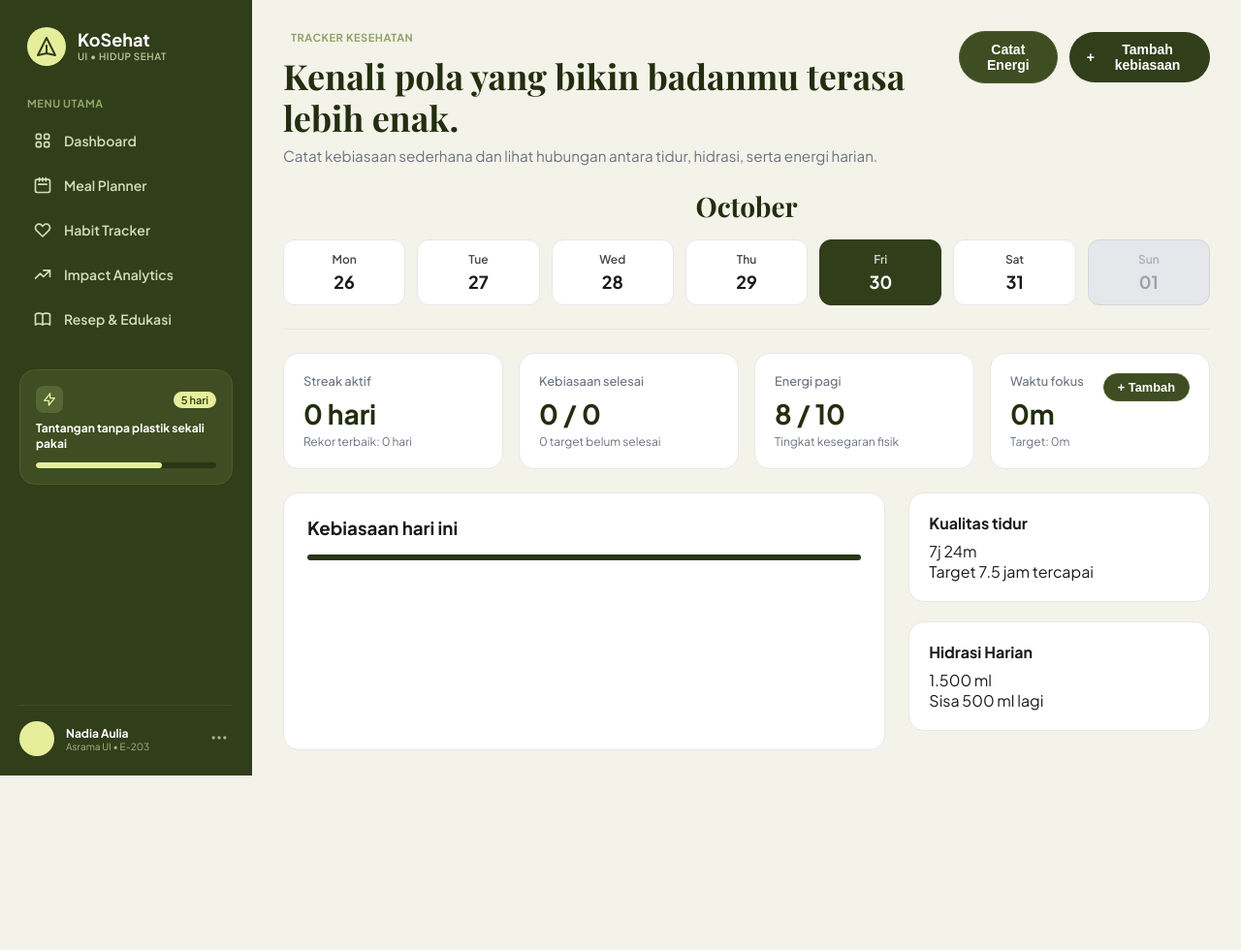
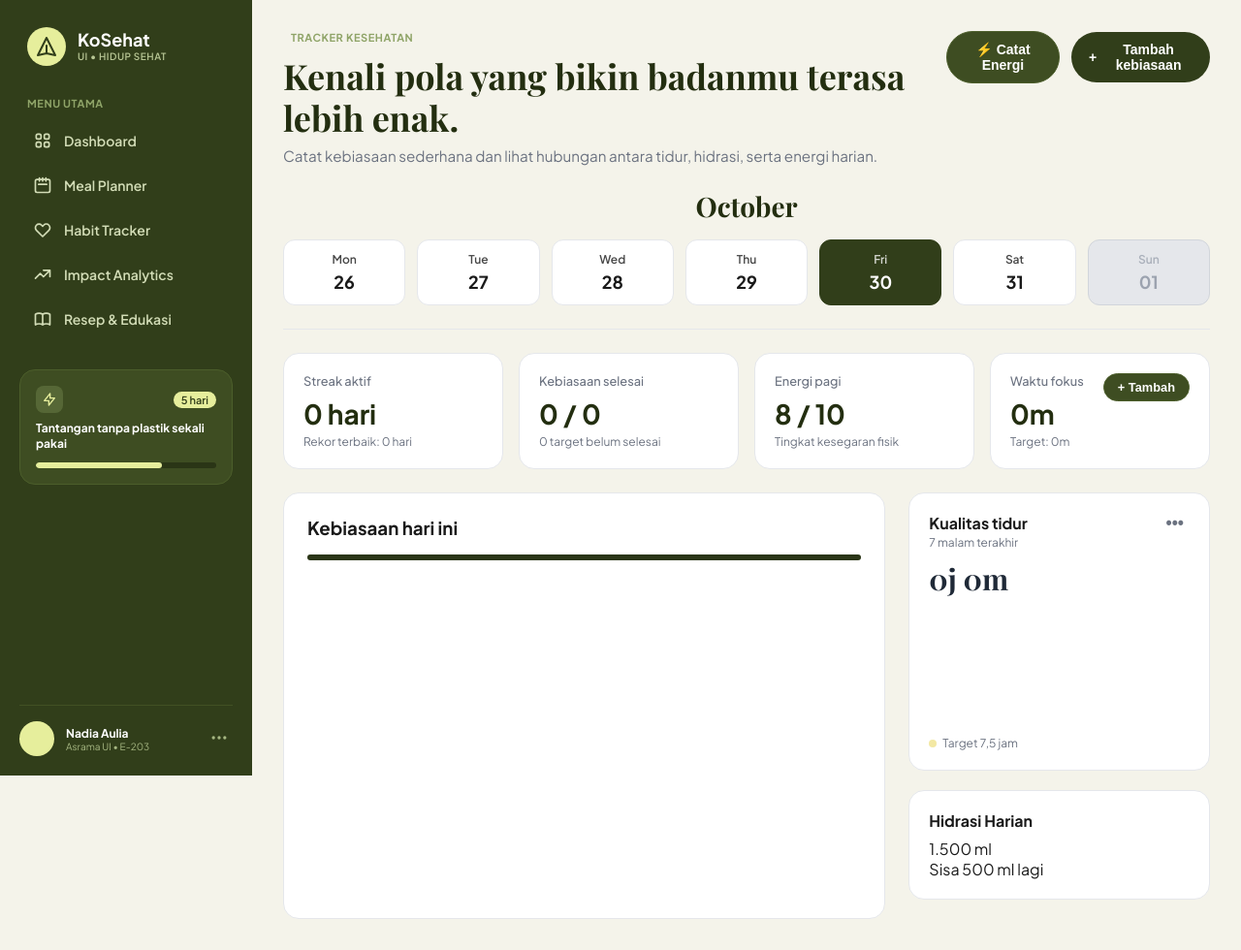
Before and after one commit to PBP-F-Kelompok-6/KoSehat, a Django app: template templates/habit_tracker.html in a window 1280 px wide. Shown: the whole page at 97% size. Before the commit the page ends 800 px from the top, so only its background shows below. Run offline with Django 5.2, Linux system fonts and the light colour scheme; the template is opened without the code that fills it, so the values that code supplies are empty.

Commit message:
feat(habit_tracker): implement 7-night sleep quality bar chart, hover tooltips, and sleep settings modal

```diff
--- a/habit_tracker/urls.py
+++ b/habit_tracker/urls.py
@@ -11,4 +11,5 @@ urlpatterns = [
     path('api/delete/<int:habit_id>/', views.delete_habit_ajax, name='delete_habit'),
     path('api/energy/', views.log_energy_ajax, name='log_energy'),
     path('api/focus/add/', views.add_focus_time_ajax, name='add_focus_time'),
+    path('api/sleep/settings/', views.log_sleep_settings_ajax, name='log_sleep_settings'),
 ]
--- a/static/css/habit_tracker.css
+++ b/static/css/habit_tracker.css
@@ -356,3 +356,159 @@
   color: #6b7280;
   margin-top: 4px;
 }
+
+/* ==========================================================================
+   SLEEP QUALITY CARD STYLING
+   ========================================================================== */
+.sleep-widget-card {
+  display: flex;
+  flex-direction: column;
+  justify-content: space-between;
+}
+
+.sleep-card-header {
+  display: flex;
+  justify-content: space-between;
+  align-items: flex-start;
+}
+
+.widget-subtitle {
+  font-size: 0.75rem;
+  color: #6b7280;
+  margin-top: 2px;
+}
+
+.btn-dots-menu {
+  background: none;
+  border: none;
+  font-size: 1.1rem;
+  font-weight: 700;
+  color: #6b7280;
+  cursor: pointer;
+  padding: 2px 6px;
+  border-radius: 4px;
+  line-height: 1;
+  transition: background-color 0.2s ease, color 0.2s ease;
+}
+
+.btn-dots-menu:hover {
+  background-color: #f3f4f6;
+  color: #111827;
+}
+
+.sleep-main-val {
+  font-size: 1.875rem;
+  font-weight: 700;
+  color: var(--color-ink, #1f2937);
+  margin: 10px 0 14px 0;
+}
+
+/* Container Chart 7 Malam */
+.sleep-chart-container {
+  display: flex;
+  align-items: flex-end;
+  justify-content: space-between;
+  height: 110px;
+  padding-top: 16px;
+  margin-bottom: 14px;
+  gap: 6px;
+}
+
+.sleep-bar-col {
+  flex: 1;
+  display: flex;
+  flex-direction: column;
+  align-items: center;
+  height: 100%;
+  justify-content: flex-end;
+}
+
+.sleep-bar-wrapper {
+  width: 100%;
+  height: 100%;
+  display: flex;
+  align-items: flex-end;
+  justify-content: center;
+  position: relative;
+}
+
+.sleep-bar {
+  width: 85%;
+  max-width: 28px;
+  background-color: #e2e8d5; /* Warna hijau muda pastel untuk 6 malam sebelumnya */
+  border-radius: 6px 6px 3px 3px;
+  transition: height 0.3s ease, opacity 0.2s ease;
+  position: relative;
+  cursor: pointer;
+}
+
+.sleep-bar.latest {
+  background-color: #3b4728; /* Warna hijau tua khas untuk malam terakhir */
+}
+
+.sleep-bar:hover {
+  opacity: 0.85;
+}
+
+.sleep-day-label {
+  font-size: 0.75rem;
+  color: #6b7280;
+  margin-top: 8px;
+  font-weight: 500;
+}
+
+/* Tooltip Hover Durasi Tidur */
+.sleep-bar .sleep-tooltip {
+  visibility: hidden;
+  opacity: 0;
+  background-color: #1f2937;
+  color: #ffffff;
+  text-align: center;
+  padding: 4px 8px;
+  border-radius: 6px;
+  font-size: 0.7rem;
+  font-weight: 600;
+  white-space: nowrap;
+  position: absolute;
+  bottom: 100%;
+  left: 50%;
+  transform: translateX(-50%);
+  margin-bottom: 6px;
+  z-index: 10;
+  transition: opacity 0.2s ease, visibility 0.2s ease;
+  pointer-events: none;
+  box-shadow: 0 2px 6px rgba(0, 0, 0, 0.15);
+}
+
+.sleep-bar .sleep-tooltip::after {
+  content: "";
+  position: absolute;
+  top: 100%;
+  left: 50%;
+  margin-left: -4px;
+  border-width: 4px;
+  border-style: solid;
+  border-color: #1f2937 transparent transparent transparent;
+}
+
+.sleep-bar:hover .sleep-tooltip {
+  visibility: visible;
+  opacity: 1;
+}
+
+/* Legend Target */
+.sleep-legend {
+  display: flex;
+  align-items: center;
+  gap: 6px;
+  font-size: 0.75rem;
+  color: #6b7280;
+  margin-top: 4px;
+}
+
+.target-dot {
+  width: 8px;
+  height: 8px;
+  border-radius: 50%;
+  background-color: #f3e8a3; /* Titik kuning lembut sesuai acuan gambar */
+}
--- a/static/js/habit_tracker.js
+++ b/static/js/habit_tracker.js
@@ -140,6 +140,43 @@ async function loadHabits() {
         badgeContainer.innerHTML = '<span class="target-badge">✓ Target tercapai!</span>';
       } else {
         badgeContainer.innerHTML = '';
+      }
+    }
+
+    // Update Card Kualitas Tidur (7 Malam Terakhir)
+    if (data.summary.sleep) {
+      const sleepVal = document.getElementById('sleep-last-night-val');
+      const sleepLegendTarget = document.getElementById('sleep-legend-target-text');
+      const chartContainer = document.getElementById('sleep-chart-container');
+
+      if (sleepVal) sleepVal.innerText = data.summary.sleep.last_night_str || '0j 0m';
+      if (sleepLegendTarget) sleepLegendTarget.innerText = `Target ${data.summary.sleep.target_str}`;
+
+      // Update input modal sleep
+      const inputTarget = document.getElementById('input-sleep-target');
+      const inputHours = document.getElementById('input-sleep-hours');
+      const inputMins = document.getElementById('input-sleep-minutes');
+
+      if (inputTarget) inputTarget.value = data.summary.sleep.target_hours;
+      if (inputHours) inputHours.value = data.summary.sleep.last_night_hours;
+      if (inputMins) inputMins.value = data.summary.sleep.last_night_mins;
+
+      // Render 7 Bars
+      if (chartContainer && data.summary.sleep.bars) {
+        chartContainer.innerHTML = '';
+        data.summary.sleep.bars.forEach(bar => {
+          const col = document.createElement('div');
+          col.className = 'sleep-bar-col';
+          col.innerHTML = `
+            <div class="sleep-bar-wrapper">
+              <div class="sleep-bar ${bar.is_latest ? 'latest' : ''}" style="height: ${bar.height_percent}%;">
+                <span class="sleep-tooltip">${bar.duration_str}</span>
+              </div>
+            </div>
+            <div class="sleep-day-label">${bar.day_initial}</div>
+          `;
+          chartContainer.appendChild(col);
+        });
       }
     }
 
@@ -294,4 +331,35 @@ document.addEventListener('DOMContentLoaded', () => {
       }
     };
   }
+
+  // Modal Sleep Settings Form
+  const modalSleep = document.getElementById('sleep-modal');
+  const btnOpenSleep = document.getElementById('btn-open-sleep-modal');
+  const btnCloseSleep = document.getElementById('btn-close-sleep-modal');
+  const formLogSleep = document.getElementById('form-log-sleep');
+
+  if (btnOpenSleep && modalSleep) btnOpenSleep.onclick = () => modalSleep.classList.add('active');
+  if (btnCloseSleep && modalSleep) btnCloseSleep.onclick = () => modalSleep.classList.remove('active');
+
+  if (formLogSleep) {
+    formLogSleep.onsubmit = async (e) => {
+      e.preventDefault();
+      const formData = new FormData(e.target);
+
+      const res = await fetch('/habit-tracker/api/sleep/settings/', {
+        method: 'POST',
+        headers: { 'X-CSRFToken': getCookie('csrftoken') },
+        body: formData
+      });
+
+      if (res.ok) {
+        const result = await res.json();
+        showToast(result.message || 'Pengaturan tidur disimpan!');
+        if (modalSleep) modalSleep.classList.remove('active');
+        loadHabits();
+      } else {
+        showToast('Gagal menyimpan pengaturan tidur', 'error');
+      }
+    };
+  }
 });
--- a/templates/habit_tracker.html
+++ b/templates/habit_tracker.html
@@ -18,7 +18,7 @@
     </div>
     <div class="header-actions">
       <button class="btn-energy" id="btn-open-energy-modal">
-        Catat Energi
+        ⚡ Catat Energi
       </button>
       <button class="btn-primary" id="btn-open-modal">
         <span>+</span> Tambah kebiasaan
@@ -77,10 +77,26 @@
     </div>
 
     <div class="side-widgets-column">
-      <div class="side-widget-card">
-        <h4>Kualitas tidur</h4>
-        <p class="kpi-val" style="margin-top: 8px;">7j 24m</p>
-        <p class="kpi-sub">Target 7.5 jam tercapai</p>
+      <!-- Widget Kualitas Tidur -->
+      <div class="side-widget-card sleep-widget-card">
+        <div class="sleep-card-header">
+          <div>
+            <h4>Kualitas tidur</h4>
+            <p class="widget-subtitle">7 malam terakhir</p>
+          </div>
+          <button class="btn-dots-menu" id="btn-open-sleep-modal" title="Pengaturan & Catat Tidur">•••</button>
+        </div>
+
+        <div class="sleep-main-val font-serif-heading" id="sleep-last-night-val">0j 0m</div>
+
+        <!-- Grafik Batang 7 Malam Terakhir -->
+        <div class="sleep-chart-container" id="sleep-chart-container"></div>
+
+        <!-- Legend Target -->
+        <div class="sleep-legend">
+          <span class="target-dot"></span>
+          <span id="sleep-legend-target-text">Target 7,5 jam</span>
+        </div>
       </div>
 
       <div class="side-widget-card">
@@ -177,6 +193,38 @@
   </div>
 </div>
 
+<!-- Modal Form Pengaturan Kualitas Tidur -->
+<div class="modal-overlay" id="sleep-modal">
+  <div class="modal-box">
+    <h3>Pengaturan & Catat Tidur</h3>
+    <p style="font-size: 0.85rem; color: #666; margin-top: 4px;">Atur target durasi tidur dan catat durasi tidur malam terakhir Anda.</p>
+    <form id="form-log-sleep" style="margin-top: 16px;">
+      {% csrf_token %}
+      <div style="margin-bottom: 12px;">
+        <label style="font-size: 0.8rem; font-weight: 600;">Target Durasi Tidur (Jam)</label>
+        <input type="number" step="0.5" min="1" max="24" name="target_hours" id="input-sleep-target" value="7.5" required style="width: 100%; padding: 8px; border-radius: 8px; border: 1px solid #ccc; margin-top: 4px;">
+      </div>
+      <div style="margin-bottom: 20px;">
+        <label style="font-size: 0.8rem; font-weight: 600;">Durasi Tidur Malam Terakhir</label>
+        <div style="display: flex; gap: 8px; margin-top: 4px;">
+          <div style="flex: 1;">
+            <span style="font-size: 0.75rem; color: #666;">Jam</span>
+            <input type="number" min="0" max="23" name="sleep_hours" id="input-sleep-hours" value="7" required style="width: 100%; padding: 8px; border-radius: 8px; border: 1px solid #ccc; margin-top: 2px;">
+          </div>
+          <div style="flex: 1;">
+            <span style="font-size: 0.75rem; color: #666;">Menit</span>
+            <input type="number" min="0" max="59" name="sleep_minutes" id="input-sleep-minutes" value="24" required style="width: 100%; padding: 8px; border-radius: 8px; border: 1px solid #ccc; margin-top: 2px;">
+          </div>
+        </div>
+      </div>
+      <div style="display: flex; justify-content: flex-end; gap: 8px;">
+        <button type="button" id="btn-close-sleep-modal" style="padding: 8px 16px; border: none; background: #e5e7eb; border-radius: 8px; cursor: pointer;">Batal</button>
+        <button type="submit" class="btn-primary">Simpan Pengaturan</button>
+      </div>
+    </form>
+  </div>
+</div>
+
 <!-- Toast Container -->
 <div class="toast-container" id="toast-container"></div>
 {% endblock content %}
```
Also changed, not shown: habit_tracker/forms.py (+9 -0 lines), habit_tracker/models.py (+6 -3 lines), habit_tracker/views.py (+74 -4 lines), habit_tracker/migrations/0006_remove_sleeplog_duration_hours_and_more.py (added), habit_tracker/migrations/0007_alter_energylog_focus_minutes_and_more.py (added).
